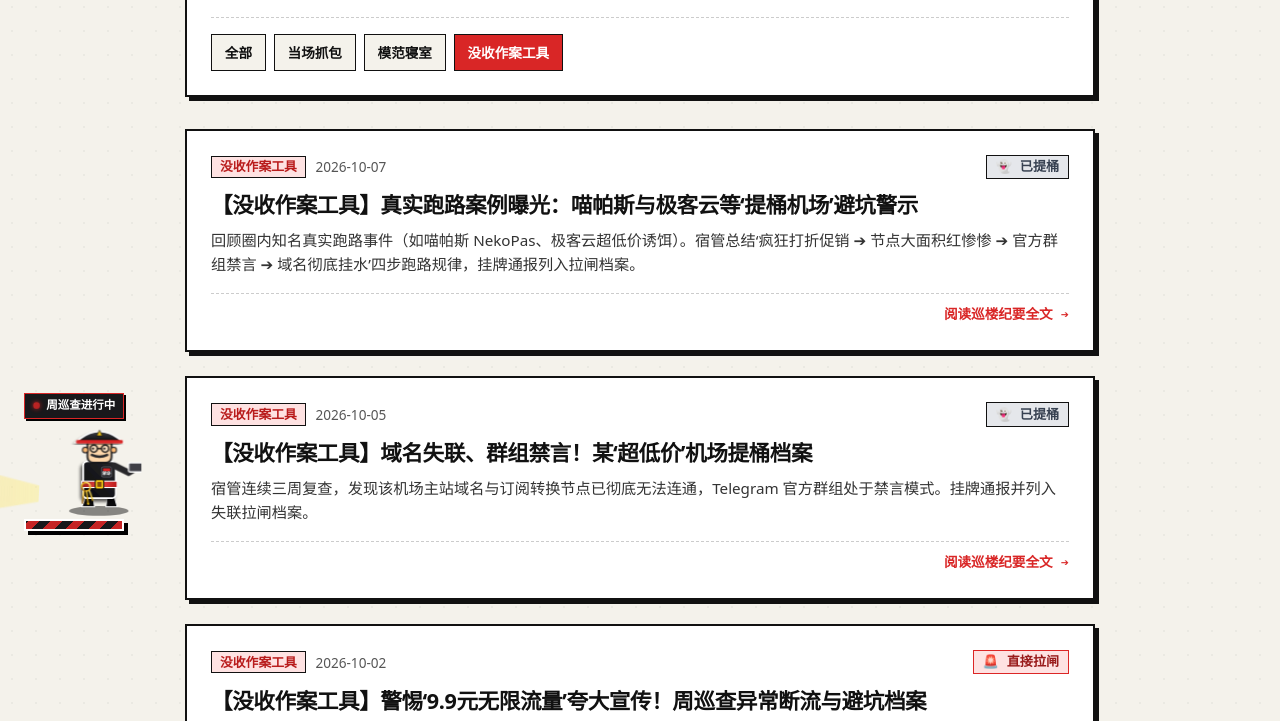
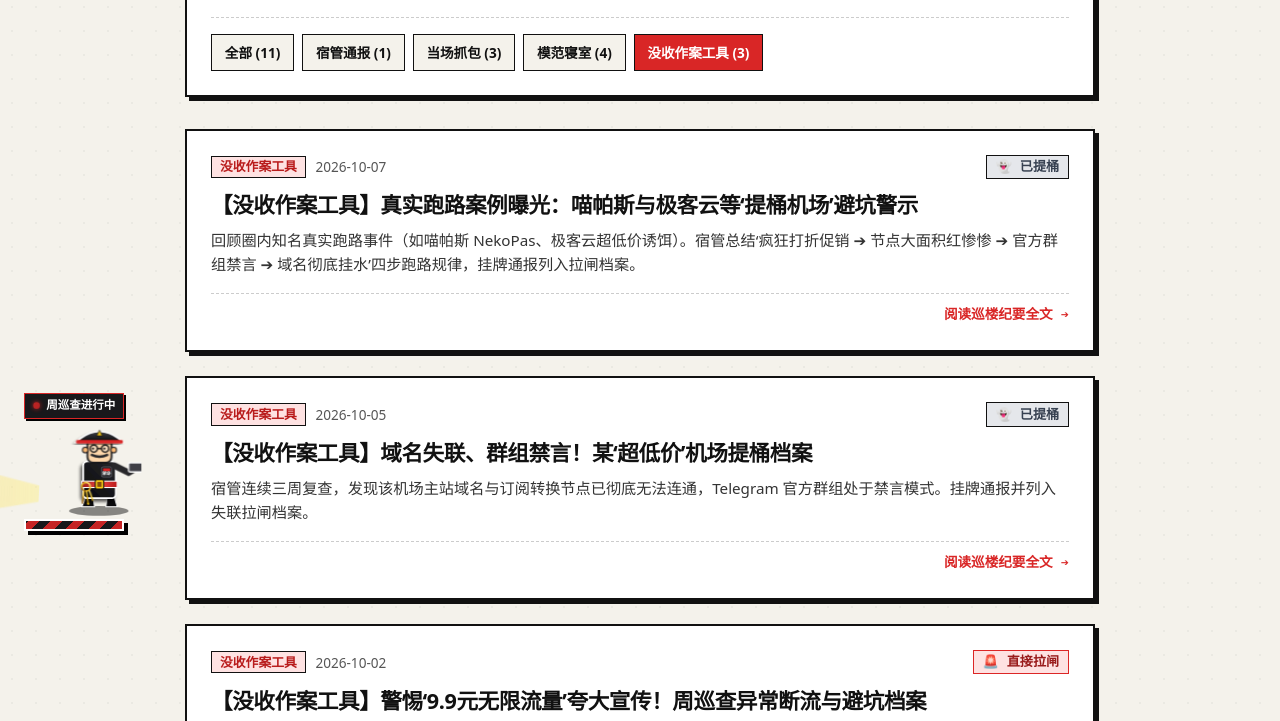
Before and after one commit to Regan7777/chafangle, an Astro site: page /category/meishou in a window 1280 px wide. Shown: the part 245-966 px from the top of the page. Built offline with nearby package versions, Linux system fonts and the light colour scheme; Astro itself is replaced by a stand-in of ours.

Commit message:
feat: 补全全站 4 大文章分类与筛选 Tab 按钮及统计数量 (宿管通报、当场抓包、模范寝室、没收作案工具)

```diff
--- a/src/pages/category/[cat].astro
+++ b/src/pages/category/[cat].astro
@@ -5,7 +5,8 @@ import { getCollection } from 'astro:content';
 
 export async function getStaticPaths() {
   const categoryMap = [
-    { cat: 'zhuabao', title: '当场抓包', desc: '晚高峰实测，数据不说谎。实抓晚高峰连通率、丢包率与网络抖动。' },
+    { cat: 'tongbao', title: '宿管通报', desc: '宿舍管理处官方通报、巡楼纪要与重要公示。' },
+    { cat: 'zhuabao', title: '当场抓包', desc: '每周例行巡查，数据不说谎。实抓连通率、丢包率与网络抖动。' },
     { cat: 'mofan', title: '模范寝室', desc: '长期稳定、表现优异的服务记录。免检通报，推荐关注。' },
     { cat: 'meishou', title: '没收作案工具', desc: '异常断流、夸大宣传与避坑档案。直接拉闸，严防踩坑。' },
   ];
@@ -31,6 +32,15 @@ const allPosts = await getCollection('posts');
 const filteredPosts = allPosts
   .filter((post) => post.data.category === cat)
   .sort((a, b) => b.data.pubDate.valueOf() - a.data.pubDate.valueOf());
+
+// Counts for each category tab
+const counts = {
+  all: allPosts.length,
+  tongbao: allPosts.filter(p => p.data.category === 'tongbao').length,
+  zhuabao: allPosts.filter(p => p.data.category === 'zhuabao').length,
+  mofan: allPosts.filter(p => p.data.category === 'mofan').length,
+  meishou: allPosts.filter(p => p.data.category === 'meishou').length,
+};
 ---
 
 <BaseLayout
@@ -40,14 +50,15 @@ const filteredPosts = allPosts
   <div class="container category-page">
     <div class="page-header industrial-box">
       <span class="industrial-badge industrial-badge-red font-mono">卷宗分类</span>
-      <h1 class="page-title">{catInfo.title}</h1>
+      <h1 class="page-title">{catInfo.title} ({filteredPosts.length})</h1>
       <p class="page-intro">{catInfo.desc}</p>
 
       <div class="cat-filter-tabs font-mono">
-        <a href="/posts" class="tab-link">全部</a>
-        <a href="/category/zhuabao" class={`tab-link ${cat === 'zhuabao' ? 'active' : ''}`}>当场抓包</a>
-        <a href="/category/mofan" class={`tab-link ${cat === 'mofan' ? 'active' : ''}`}>模范寝室</a>
-        <a href="/category/meishou" class={`tab-link ${cat === 'meishou' ? 'active' : ''}`}>没收作案工具</a>
+        <a href="/posts" class="tab-link">全部 ({counts.all})</a>
+        <a href="/category/tongbao" class={`tab-link ${cat === 'tongbao' ? 'active' : ''}`}>宿管通报 ({counts.tongbao})</a>
+        <a href="/category/zhuabao" class={`tab-link ${cat === 'zhuabao' ? 'active' : ''}`}>当场抓包 ({counts.zhuabao})</a>
+        <a href="/category/mofan" class={`tab-link ${cat === 'mofan' ? 'active' : ''}`}>模范寝室 ({counts.mofan})</a>
+        <a href="/category/meishou" class={`tab-link ${cat === 'meishou' ? 'active' : ''}`}>没收作案工具 ({counts.meishou})</a>
       </div>
     </div>
 
```
Also changed, not shown: src/pages/posts/index.astro (+16 -7 lines).
